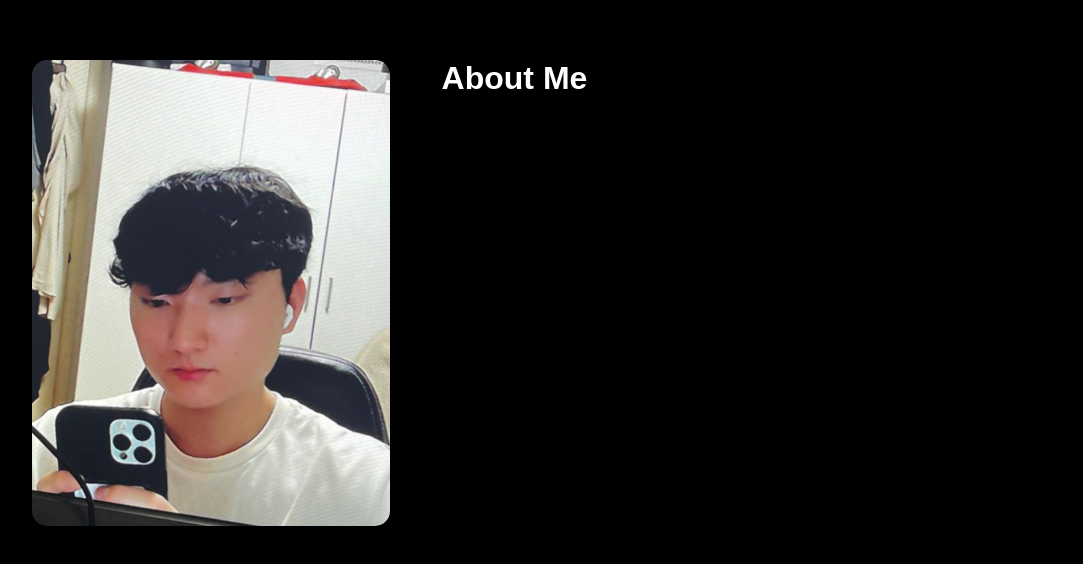
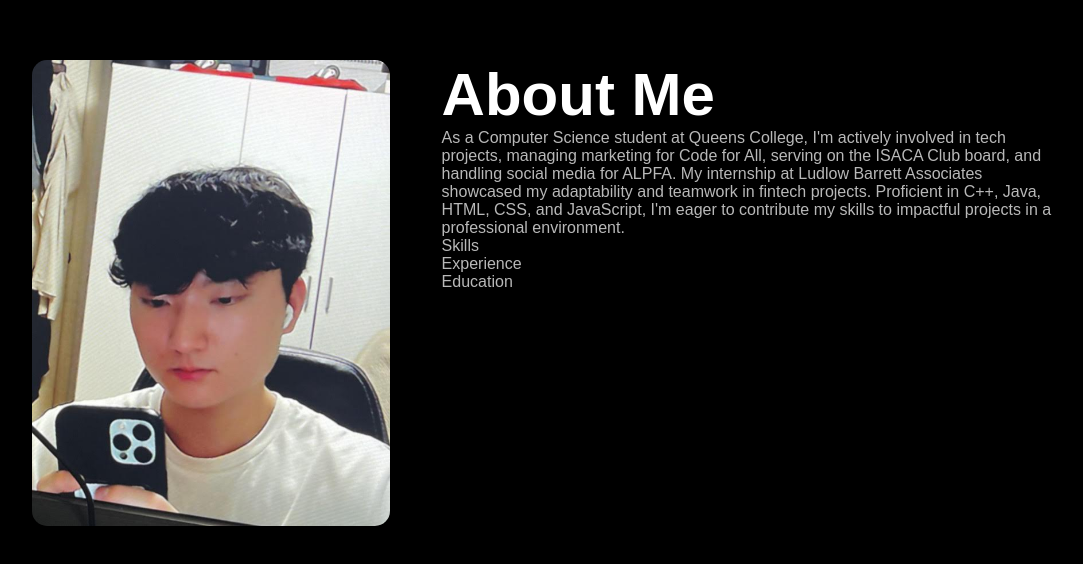
Before and after one commit to DennisD0/Personal-Portfolio, a plain HTML site: page index.html in a window 1280 px wide. Shown: the part 830-1394 px from the top of the page, without its empty margins (96-1179 px from the left). Drawn offline with Linux system fonts and the light colour scheme.

Commit message:
added about section

```diff
--- a/index.html
+++ b/index.html
@@ -42,7 +42,20 @@
                 <img src="images/user.jpg">
             </div>
             <div class ="about-col-2">
-                <h1>About Me</h1>
+                <h1 class = "sub-title">About Me</h1>
+                <p>As a Computer Science student at Queens College,
+                    I'm actively involved in tech projects,
+                    managing marketing for Code for All, serving on the ISACA Club board,
+                    and handling social media for ALPFA. My internship at Ludlow Barrett Associates
+                    showcased my adaptability and teamwork in fintech projects. Proficient in C++, Java, HTML, CSS, and JavaScript,
+                    I'm eager to contribute my skills to impactful projects in a professional environment.</p>
+
+
+                    <div class ="tab-titles">
+                        <p class ='tab-links"'>Skills</p>
+                        <p class ='tab-links"'>Experience</p>
+                        <p class ='tab-links"'>Education</p>
+                    </div>
             </div>
         </div>
     </div>
--- a/style.css
+++ b/style.css
@@ -145,7 +145,7 @@ nav ul li a:hover::after{
  /* ---------about---------- */
 #about{
     padding: 80px 0;
-    color: white;
+    color: rgb(184, 184, 184);
 }
 
 .row{
@@ -166,3 +166,9 @@ nav ul li a:hover::after{
 .about-col-2{
     flex-basis: 60%;
 }
+
+.sub-title{
+    font-size: 60px;
+    font-weight: 600px;
+    color: white;
+}
```
